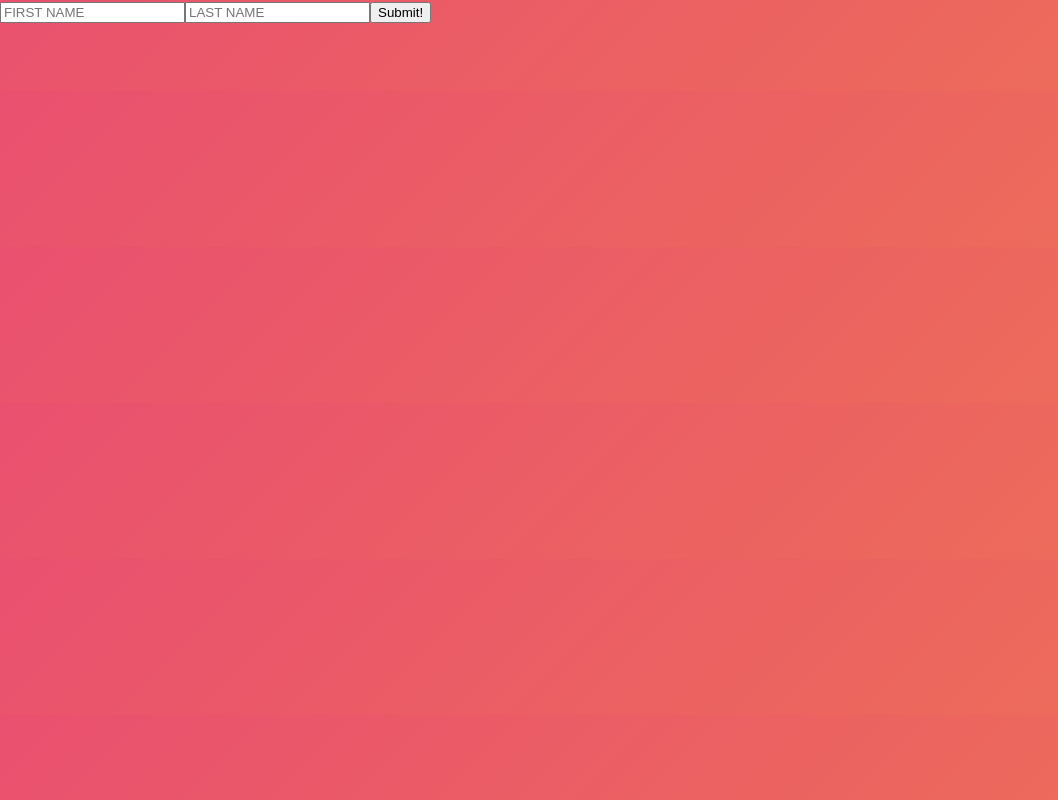
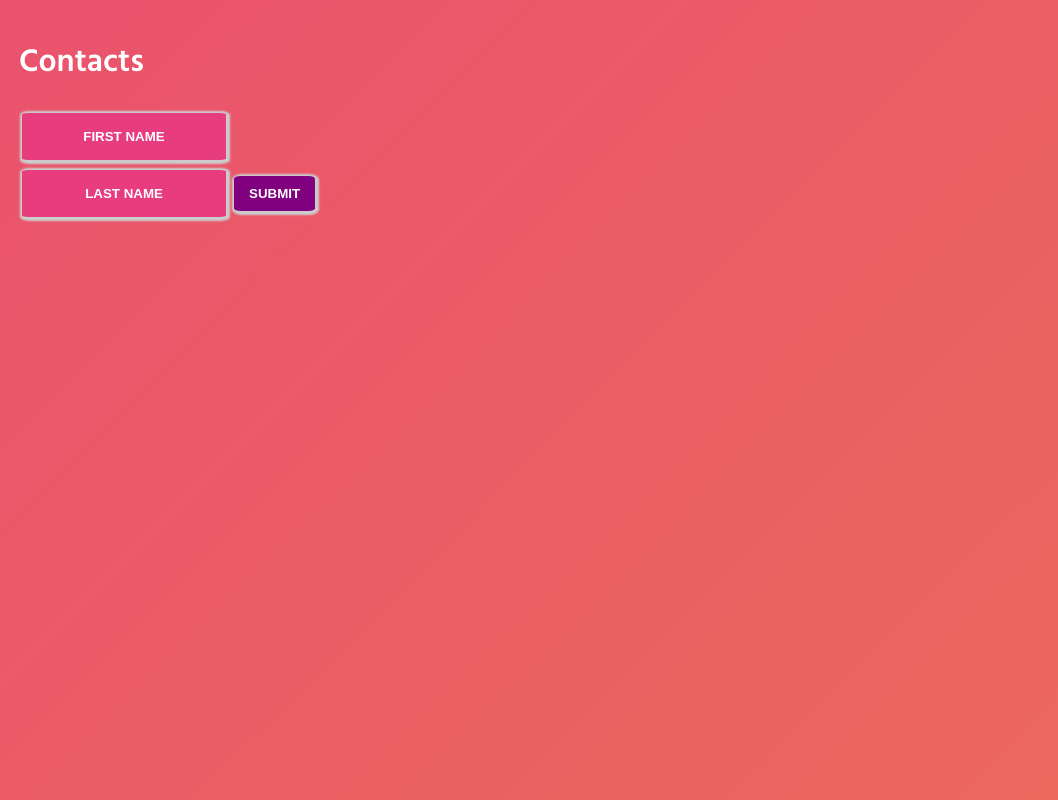
Before and after one commit to jonfreihofer/contacts-app, a React (Create React App) app: page / in a window 1280 px wide. Shown: the whole page, without its empty margins (0-1058 px from the left). Built offline with nearby package versions, Linux system fonts and the light colour scheme.

Commit message:
looking better

```diff
--- a/src/App.js
+++ b/src/App.js
@@ -1,11 +1,16 @@
 import './App.css';
 import React from "react";
-import SubmitForm from "./Components/SubmitForm"
+import SubmitForm from "./Components/SubmitForm/index"
+import TitleContainer from "./Containers/TitleSection";
 
 function App() {
   return (
     <>
-      <SubmitForm />
+      <TitleContainer>
+        <h1>Contacts</h1>
+        <SubmitForm />
+      </TitleContainer>
+
     </>
   );
 }
--- a/src/Components/Button/index.js
+++ b/src/Components/Button/index.js
@@ -1,10 +1,10 @@
 import React from "react";
 import StyledButton from "./styles"
 
-const Button = () => {
+const Button = ({children}) => {
     return (
         <StyledButton>
-            <button></button>
+            {children}
         </StyledButton>
     )
 }
--- a/src/Components/Button/styles.js
+++ b/src/Components/Button/styles.js
@@ -9,6 +9,12 @@ const StyledButton = styled.button`
     background-color: purple;
     color: white;
     text-transform: uppercase;
+    cursor: pointer;
+-webkit-box-shadow: 1px 1px 2px 3px #ccc;  /* Safari 3-4, iOS 4.0.2 - 4.2, Android 2.3+ */
+
+    &hover:{
+
+    }
 `
 
 export default StyledButton;
--- a/src/Components/Contact/styles.js
+++ b/src/Components/Contact/styles.js
@@ -3,10 +3,10 @@ import styled from 'styled-components'
 const StyledContact = styled.div`
     color: white;
     background-color: #23a6d5  ;
-    max-width: 50%;
+    max-width: 40%;
     margin: .35rem;
     padding: .75rem;
-    border-radius: 4%;
+    border-radius: 3%;
     opacity: .8;
 -webkit-box-shadow: 3px 3px 5px 6px #ccc;  /* Safari 3-4, iOS 4.0.2 - 4.2, Android 2.3+ */
   -moz-box-shadow:    3px 3px 5px 6px #ccc;  /* Firefox 3.5 - 3.6 */
--- a/src/Components/SubmitForm.js
+++ b/src/Components/SubmitForm/index.js
@@ -1,5 +1,7 @@
 import React, { useState } from "react";
-import Contact from "./Contact";
+import Contact from "../Contact";
+import Button from "../Button"
+import {StyledForm, StyledInput} from "./styles"
 
 function SubmitForm({ children }) {
     const [inputData, setInputData] = useState({  firstName: "", lastName: "" });
@@ -15,10 +17,11 @@ function SubmitForm({ children }) {
         e.preventDefault();
         setContactsData(prevContacts => [...prevContacts, inputData])
         setContactId(contactId +1);
+        setInputData({  firstName: "", lastName: "" });
     }
 
     function removeContact(id) {
-        setContactsData(prevContact => prevContact.filter(contact => contact.id !== id))
+        setContactsData(prevContact => prevContact.filter(contact => contactId !== id))
 
     }
 
@@ -28,9 +31,9 @@ function SubmitForm({ children }) {
     </Contact>)
 
     return (
-        <div>
+        <StyledForm>
          <form onSubmit={handleSubmit}>
-                <input
+            <StyledInput
                 placeholder="FIRST NAME"
                 name="firstName"
                 type="text"
@@ -38,19 +41,18 @@ function SubmitForm({ children }) {
                 onChange={handleChange}
 
                 />
-
-                <input
+                <br/>
+            <StyledInput
                 placeholder="LAST NAME"
                 name="lastName"
                 type="text"
                 value={inputData.lastName}
                 onChange={handleChange}
-
             />
-                <button>Submit!</button>
+            <Button>Submit</Button>
             </form>
             {contacts}
-        </div>
+        </StyledForm>
     )
 }
 
--- /dev/null
+++ b/src/Components/SubmitForm/styles.js
@@ -0,0 +1,27 @@
+import styled from 'styled-components'
+
+export const StyledForm = styled.div`
+display: flex;
+flex-direction: column;
+justfiy-content: space-between;
+margin: 10 12px;
+
+`
+export const StyledInput = styled.input`
+    border: unset;
+    background: #e73c7e;
+    width: 200px;
+    height: 45px;
+    margin: 3px;
+    border-radius: 3%;
+    color: white;
+    font-weight: bolder;
+    margin-bottom: 7px;
+    margin-right: 8px;
+    -webkit-box-shadow: 1px 1px 2px 3px #ccc;
+    ::placeholder{
+        text-align: center;
+        color: white;
+        font-weight: bolder;
+    }
+`
--- /dev/null
+++ b/src/Containers/TitleSection/index.js
@@ -0,0 +1,12 @@
+import React from "react";
+import StyledTitleContainer from "./styles"
+
+const TitleContainer = ({children}) => {
+    return (
+        <StyledTitleContainer>
+            {children}
+        </StyledTitleContainer>
+    )
+}
+
+export default TitleContainer;
--- /dev/null
+++ b/src/Containers/TitleSection/styles.js
@@ -0,0 +1,8 @@
+import styled from 'styled-components';
+
+const StyledTitleContainer = styled.div`
+    margin: 0 3px;
+    color: white;
+`
+
+export default StyledTitleContainer;
--- a/src/index.css
+++ b/src/index.css
@@ -1,10 +1,11 @@
 body {
   margin: 0 auto;
+  padding: 1em;
   font-family: "Hind", sans-serif;
   -webkit-font-smoothing: antialiased;
   -moz-osx-font-smoothing: grayscale;
   background: linear-gradient(-45deg, #ee7752, #e73c7e, #23a6d5, #23d5ab);
-  background-size: 600% 600%;
+  background-size: 1000% 1000%;
   animation: gradient 15s ease infinite;
 }
 
```
Lines whose indentation alone changed are shown as unchanged.
